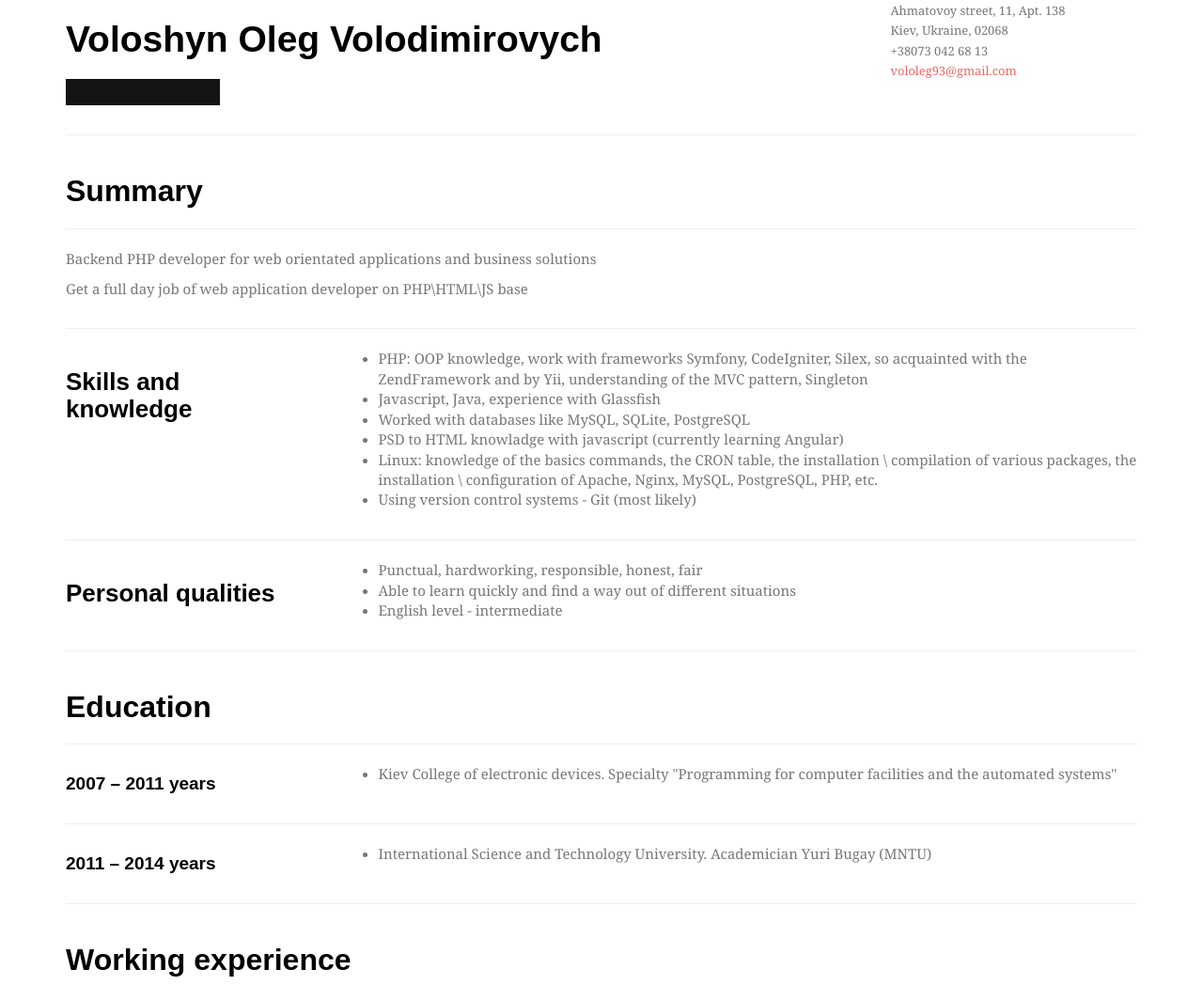
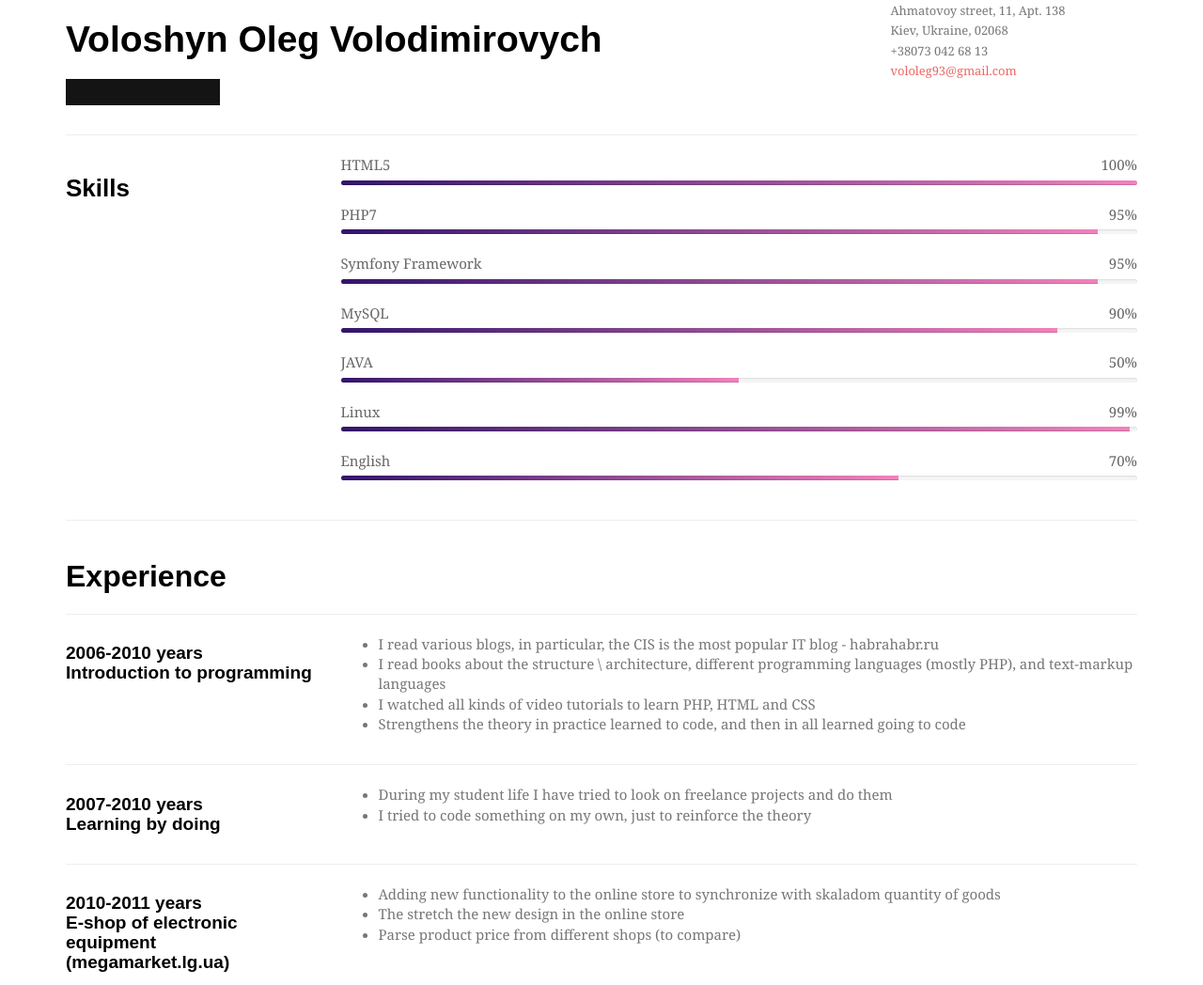
Before and after one commit to madcod3r/madcod3r.github.io, a plain HTML site: page index.html in a window 1280 px wide. Shown: the top 1048 px of the page at 94% size. Drawn offline with nearby package versions, Linux system fonts and the light colour scheme; a web font is replaced by a local one.

Commit message:
Added my skills

```diff
--- a/index.html
+++ b/index.html
@@ -46,84 +46,65 @@
     <hr />
 
     <div class="row">
-
-        <div class="col-md-12 col-print-12">
-            <h2>Summary</h2>
-            <hr />
-            <p>Backend PHP developer for web orientated applications and business solutions</p>
-            <p>Get a full day job of web application developer on PHP\HTML\JS base</p>
-        </div>
-    </div>
-
-    <hr />
-
-    <div class="row">
         <div class="col-md-3 col-print-3">
-            <h3>Skills and knowledge</h3>
+            <h3>Skills</h3>
         </div>
 
         <div class="col-md-9 col-print-9">
-            <ul>
-                <li>PHP: OOP knowledge, work with frameworks Symfony, CodeIgniter, Silex, so acquainted with the ZendFramework
-                    and by Yii, understanding of the MVC pattern, Singleton</li>
-                <li>Javascript, Java, experience with Glassfish</li>
-                <li>Worked with databases like MySQL, SQLite, PostgreSQL</li>
-                <li>PSD to HTML knowladge with javascript (currently learning Angular)</li>
-                <li>Linux: knowledge of the basics commands, the CRON table, the installation \ compilation of various packages,
-                    the installation \ configuration of Apache, Nginx, MySQL, PostgreSQL, PHP, etc.</li>
-                <li>Using version control systems - Git (most likely)</li>
-            </ul>
+            <div class="labels">
+                <span>HTML5</span>
+                <span>100%</span>
+            </div>
+            <div class="progress">
+                <div class="progress-bar" role="progressbar" aria-valuenow="60" aria-valuemin="0" aria-valuemax="100" style="width: 100%;">
                 </div>
             </div>
-
-    <hr />
-
-    <div class="row">
-        <div class="col-md-3 col-print-3">
-            <h3>Personal qualities</h3>
+            <div class="labels">
+                <span>PHP7</span>
+                <span>95%</span>
             </div>
-
-        <div class="col-md-9 col-print-9">
-            <ul>
-                <li>Punctual, hardworking, responsible, honest, fair</li>
-                <li>Able to learn quickly and find a way out of different situations</li>
-                <li>English level - intermediate</li>
-            </ul>
+            <div class="progress">
+                <div class="progress-bar" role="progressbar" aria-valuenow="60" aria-valuemin="0" aria-valuemax="100" style="width: 95%;">
                 </div>
             </div>
-
-    <hr />
-
-    <div class="row">
-
-        <div class="col-md-12 col-print-12">
-            <h2>Education</h2>
-
-            <hr />
-
-            <div class="row">
-                <div class="col-md-3 col-print-3">
-                    <h4>2007 – 2011 years</h4>
+            <div class="labels">
+                <span>Symfony Framework</span>
+                <span>95%</span>
             </div>
-
-                <div class="col-md-9 col-print-9">
-                    <ul>
-                        <li>Kiev College of electronic devices. Specialty "Programming for computer facilities and the automated systems"</li>
-                    </ul>
+            <div class="progress">
+                <div class="progress-bar" role="progressbar" aria-valuenow="60" aria-valuemin="0" aria-valuemax="100" style="width: 95%;">
                 </div>
             </div>
-
-            <hr />
-
-            <div class="row">
-                <div class="col-md-3 col-print-3">
-                    <h4>2011 – 2014 years</h4>
+            <div class="labels">
+                <span>MySQL</span>
+                <span>90%</span>
             </div>
-
-                <div class="col-md-9 col-print-9">
-                    <ul>
-                        <li>International Science and Technology University. Academician Yuri Bugay (MNTU)</li>
-                    </ul>
+            <div class="progress">
+                <div class="progress-bar" role="progressbar" aria-valuenow="60" aria-valuemin="0" aria-valuemax="100" style="width: 90%;">
+                </div>
+            </div>
+            <div class="labels">
+                <span>JAVA</span>
+                <span>50%</span>
+            </div>
+            <div class="progress">
+                <div class="progress-bar" role="progressbar" aria-valuenow="60" aria-valuemin="0" aria-valuemax="100" style="width: 50%;">
+                </div>
+            </div>
+            <div class="labels">
+                <span>Linux</span>
+                <span>99%</span>
+            </div>
+            <div class="progress">
+                <div class="progress-bar" role="progressbar" aria-valuenow="60" aria-valuemin="0" aria-valuemax="100" style="width: 99%;">
+                </div>
+            </div>
+            <div class="labels">
+                <span>English</span>
+                <span>70%</span>
+            </div>
+            <div class="progress">
+                <div class="progress-bar" role="progressbar" aria-valuenow="60" aria-valuemin="0" aria-valuemax="100" style="width: 70%;">
                 </div>
             </div>
         </div>
@@ -134,7 +115,7 @@
     <div class="row">
 
         <div class="col-md-12 col-print-12">
-            <h2>Working experience</h2>
+            <h2>Experience</h2>
 
             <hr />
 
--- a/main.css
+++ b/main.css
@@ -126,3 +126,18 @@ small.glitch-common {
     50% { top: 1px; left: 4px; }
     100% { top: -1px; left: -1px; }
 }
+
+.labels {
+    display: flex;
+    justify-content: space-between;
+    margin-bottom: 5px;
+span {
+    color: #666;
+}
+}
+.progress {
+    height: 5px;
+}
+.progress-bar {
+    background: -webkit-linear-gradient(left, #33156d 0%,#f282bc 100%); /* Chrome10-25,Safari5.1-6 */
+}
```
Lines whose indentation alone changed are shown as unchanged.
